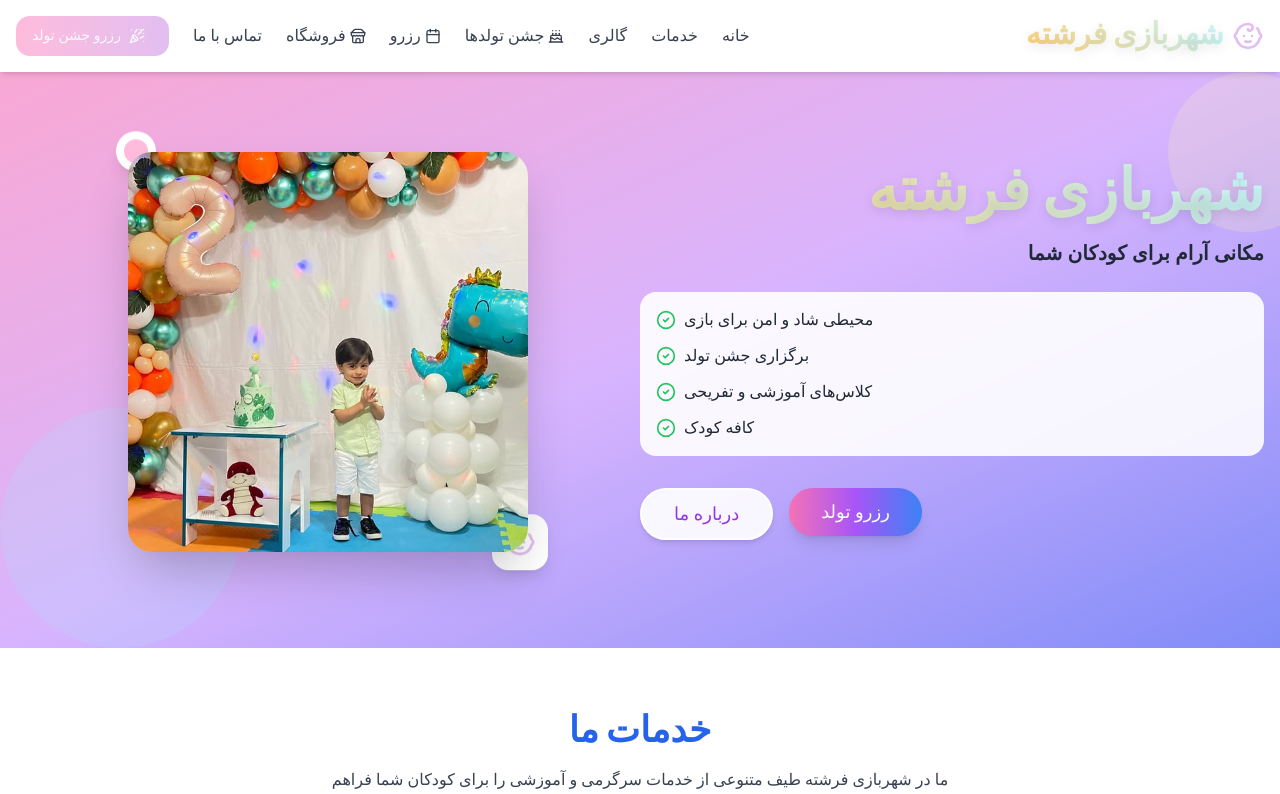
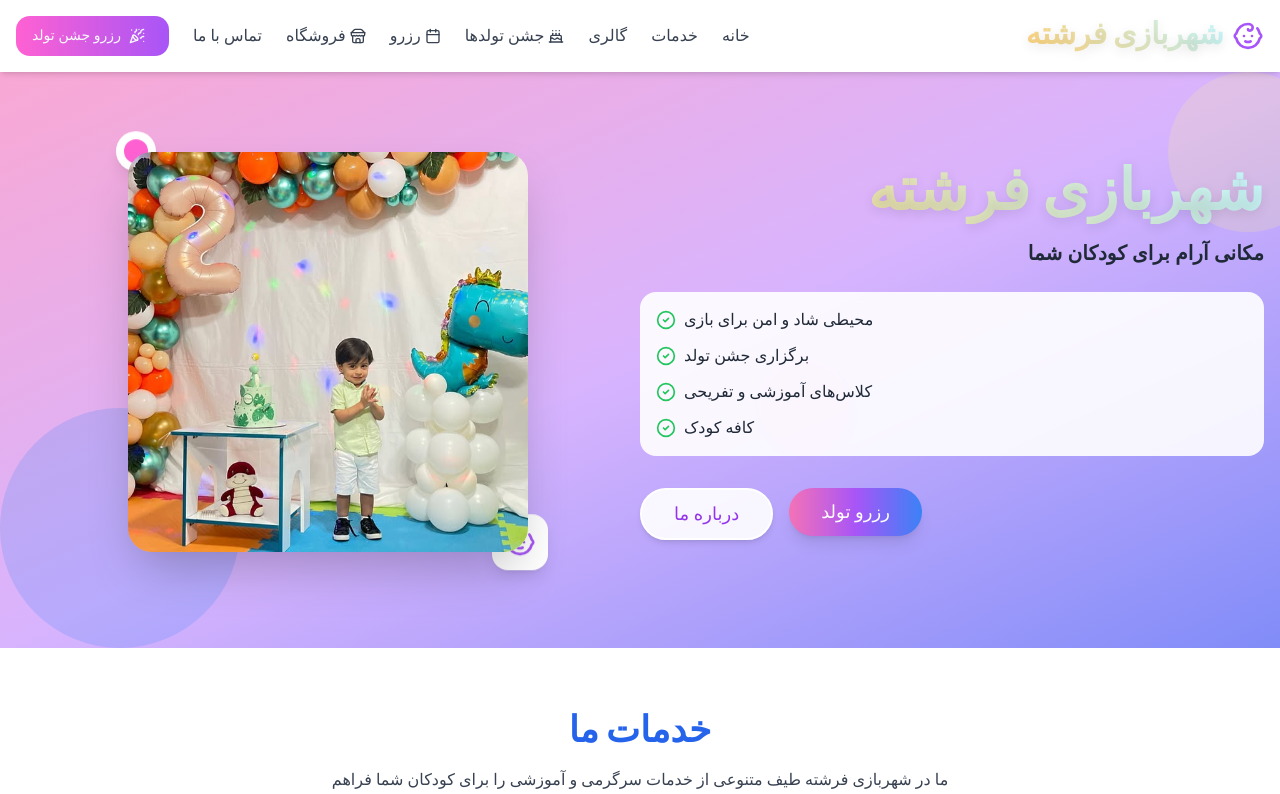
Before and after one commit to iRazavi/fereshteh-fun-world, a React (Vite) app: page / in a window 1280 px wide. Shown: the top 794 px of the page. Built offline with nearby package versions, Linux system fonts and the light colour scheme.

Commit message:
Fix: Resolve website display issue
The user reported that the website is not displaying correctly. This commit addresses the issue, though the specific cause is unknown.

```diff
--- a/tailwind.config.ts
+++ b/tailwind.config.ts
@@ -1,7 +1,7 @@
 
 import type { Config } from "tailwindcss";
 
-export default {
+const config: Config = {
   darkMode: ["class"],
   content: [
     "./pages/**/*.{ts,tsx}",
@@ -13,97 +13,78 @@ export default {
   theme: {
     container: {
       center: true,
-			padding: '2rem',
+      padding: "2rem",
       screens: {
-				'2xl': '1400px'
-			}
+        "2xl": "1400px",
+      },
     },
     extend: {
       fontFamily: {
-				bubblegum: ['Bubblegum Sans', 'cursive'],
-				nunito: ['Nunito', 'sans-serif'],
+        bubblegum: ["Bubblegum Sans", "cursive"],
+        nunito: ["Nunito", "sans-serif"],
       },
       colors: {
-				border: 'hsl(var(--border))',
-				input: 'hsl(var(--input))',
-				ring: 'hsl(var(--ring))',
-				background: 'hsl(var(--background))',
-				foreground: 'hsl(var(--foreground))',
+        border: "hsl(var(--border))",
+        input: "hsl(var(--input))",
+        ring: "hsl(var(--ring))",
+        background: "hsl(var(--background))",
+        foreground: "hsl(var(--foreground))",
         primary: {
-					DEFAULT: 'hsl(var(--primary))',
-					foreground: 'hsl(var(--primary-foreground))'
+          DEFAULT: "hsl(var(--primary))",
+          foreground: "hsl(var(--primary-foreground))",
         },
         secondary: {
-					DEFAULT: 'hsl(var(--secondary))',
-					foreground: 'hsl(var(--secondary-foreground))'
+          DEFAULT: "hsl(var(--secondary))",
+          foreground: "hsl(var(--secondary-foreground))",
         },
         destructive: {
-					DEFAULT: 'hsl(var(--destructive))',
-					foreground: 'hsl(var(--destructive-foreground))'
+          DEFAULT: "hsl(var(--destructive))",
+          foreground: "hsl(var(--destructive-foreground))",
         },
         muted: {
-					DEFAULT: 'hsl(var(--muted))',
-					foreground: 'hsl(var(--muted-foreground))'
+          DEFAULT: "hsl(var(--muted))",
+          foreground: "hsl(var(--muted-foreground))",
         },
         accent: {
-					DEFAULT: 'hsl(var(--accent))',
-					foreground: 'hsl(var(--accent-foreground))'
+          DEFAULT: "hsl(var(--accent))",
+          foreground: "hsl(var(--accent-foreground))",
         },
         popover: {
-					DEFAULT: 'hsl(var(--popover))',
-					foreground: 'hsl(var(--popover-foreground))'
+          DEFAULT: "hsl(var(--popover))",
+          foreground: "hsl(var(--popover-foreground))",
         },
         card: {
-					DEFAULT: 'hsl(var(--card))',
-					foreground: 'hsl(var(--card-foreground))'
+          DEFAULT: "hsl(var(--card))",
+          foreground: "hsl(var(--card-foreground))",
         },
-				sidebar: {
-					DEFAULT: 'hsl(var(--sidebar-background))',
-					foreground: 'hsl(var(--sidebar-foreground))',
-					primary: 'hsl(var(--sidebar-primary))',
-					'primary-foreground': 'hsl(var(--sidebar-primary-foreground))',
-					accent: 'hsl(var(--sidebar-accent))',
-					'accent-foreground': 'hsl(var(--sidebar-accent-foreground))',
-					border: 'hsl(var(--sidebar-border))',
-					ring: 'hsl(var(--sidebar-ring))'
+        "kid-pink": "#FF61D2",
+        "kid-purple": "#A855F7",
+        "kid-blue": "#3B82F6",
+        "kid-yellow": "#FEF08A",
+        "kid-orange": "#FB923C",
       },
-                kid: {
-                    blue: '#A6E1FA', // آبی پاستیلی
-                    pink: '#FFBCDC', // صورتی پاستیلی
-                    yellow: '#FFF3B0', // زرد پاستیلی
-                    green: '#B5EAD7', // سبز پاستیلی
-                    purple: '#E2BEF1', // بنفش پاستیلی
-                    orange: '#FFD8B1', // نارنجی پاستیلی
+      borderRadius: {
+        lg: "var(--radius)",
+        md: "calc(var(--radius) - 2px)",
+        sm: "calc(var(--radius) - 4px)",
+      },
+      keyframes: {
+        "accordion-down": {
+          from: { height: "0" },
+          to: { height: "var(--radix-accordion-content-height)" },
+        },
+        "accordion-up": {
+          from: { height: "var(--radix-accordion-content-height)" },
+          to: { height: "0" },
         },
       },
-			borderRadius: {
-				lg: 'var(--radius)',
-				md: 'calc(var(--radius) - 2px)',
-				sm: 'calc(var(--radius) - 4px)'
+      animation: {
+        "accordion-down": "accordion-down 0.2s ease-out",
+        "accordion-up": "accordion-up 0.2s ease-out",
       },
-			keyframes: {
-				'accordion-down': {
-					from: {
-						height: '0'
     },
-					to: {
-						height: 'var(--radix-accordion-content-height)'
-					}
-				},
-				'accordion-up': {
-					from: {
-						height: 'var(--radix-accordion-content-height)'
-					},
-					to: {
-						height: '0'
-					}
-				}
-			},
-			animation: {
-				'accordion-down': 'accordion-down 0.2s ease-out',
-				'accordion-up': 'accordion-up 0.2s ease-out'
-			}
-		}
   },
   plugins: [require("tailwindcss-animate")],
 } satisfies Config;
+
+export default config;
```
Lines whose indentation alone changed are shown as unchanged.
